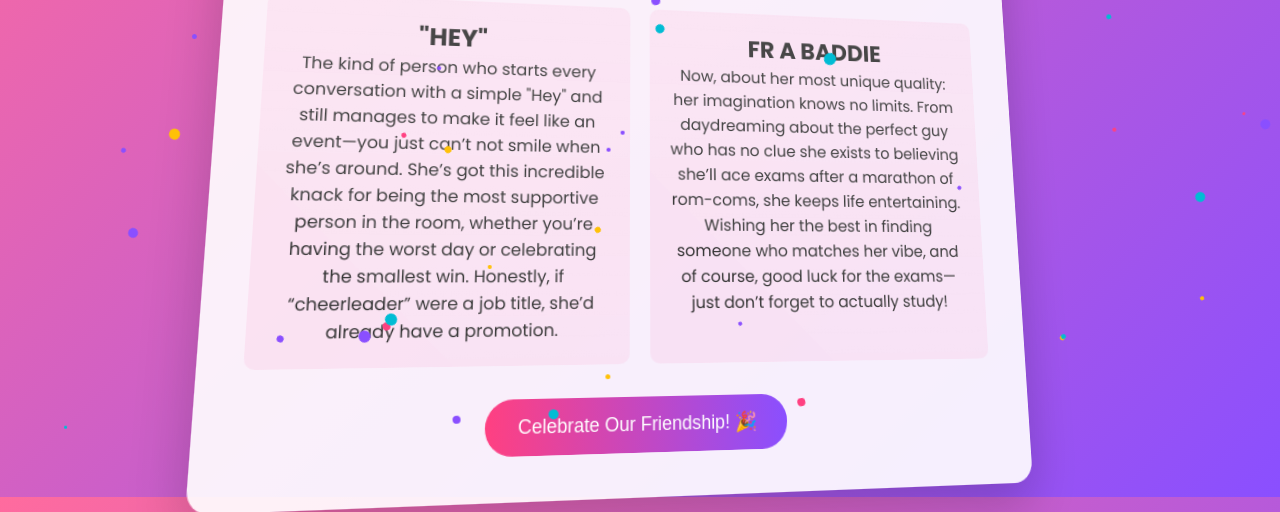
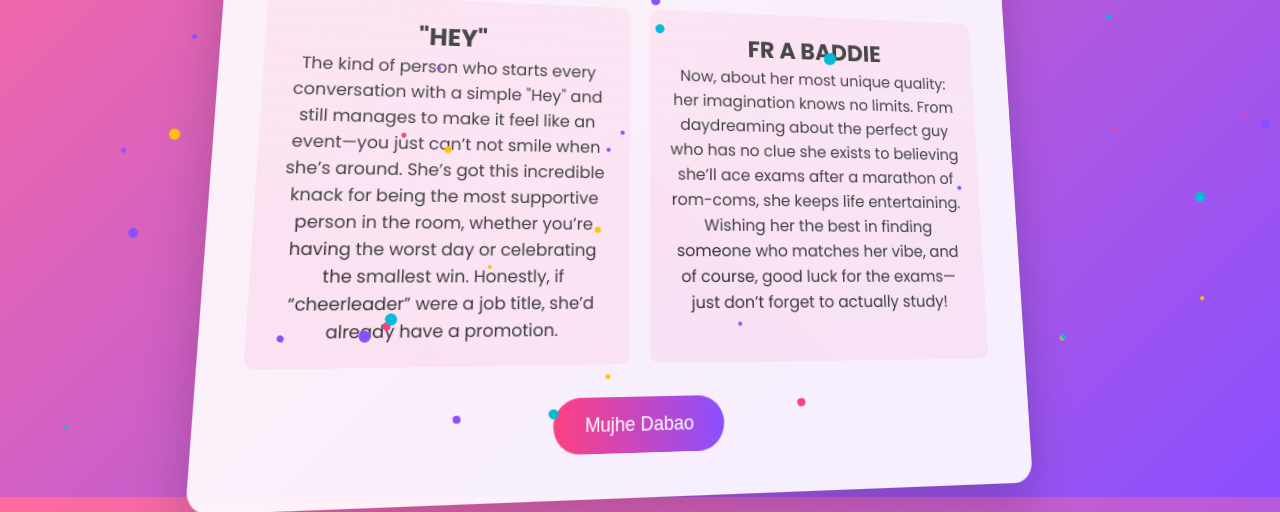
Before and after one commit to mooooddoooduudgugds/friend, a plain HTML site: page index.html in a window 1280 px wide. Shown: the part 303-815 px from the top of the page. Drawn offline with Linux system fonts and the light colour scheme.

Commit message:
Update index.html

```diff
--- a/index.html
+++ b/index.html
@@ -246,7 +246,7 @@
             </div>
         </div>
 
-        <button class="celebrate-btn" id="celebrateBtn">Celebrate Our Friendship! 🎉</button>
+        <button class="celebrate-btn" id="celebrateBtn">Mujhe Dabao</button>
     </div>
 
     <script>
```
